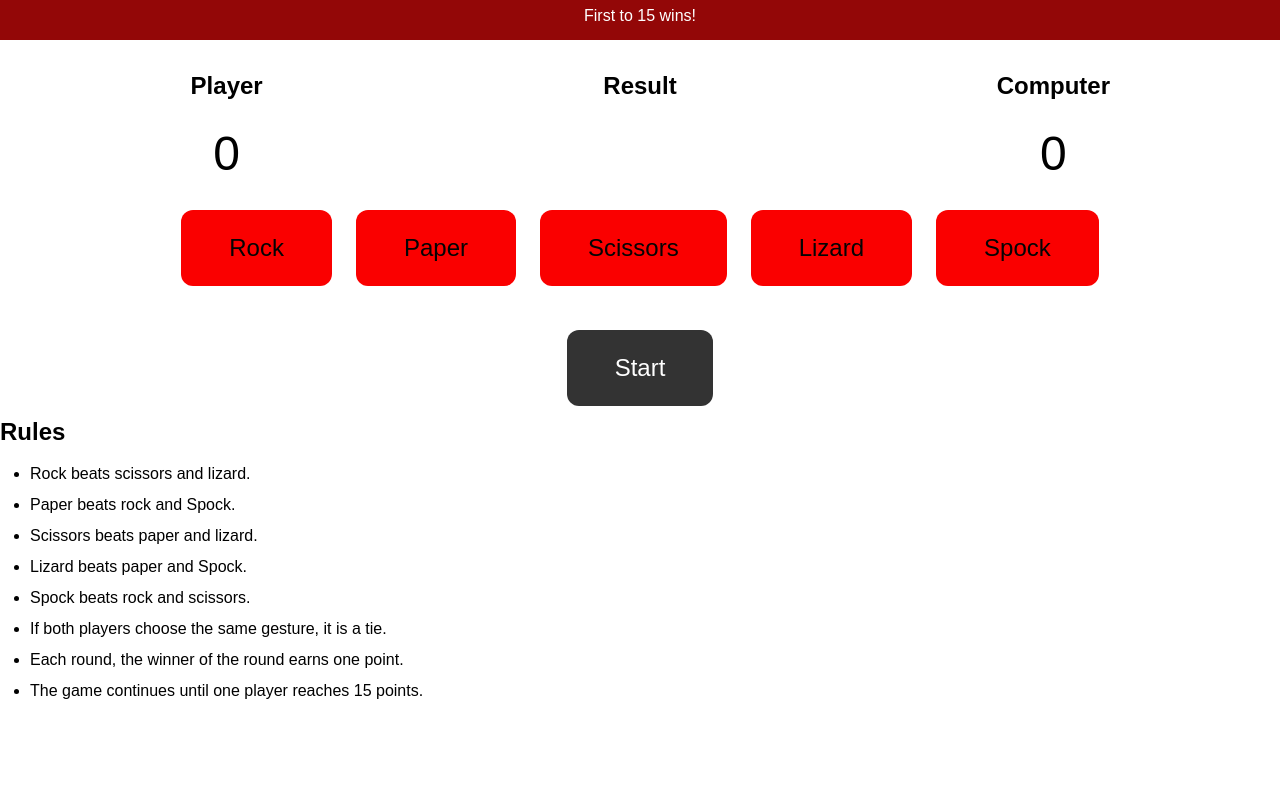
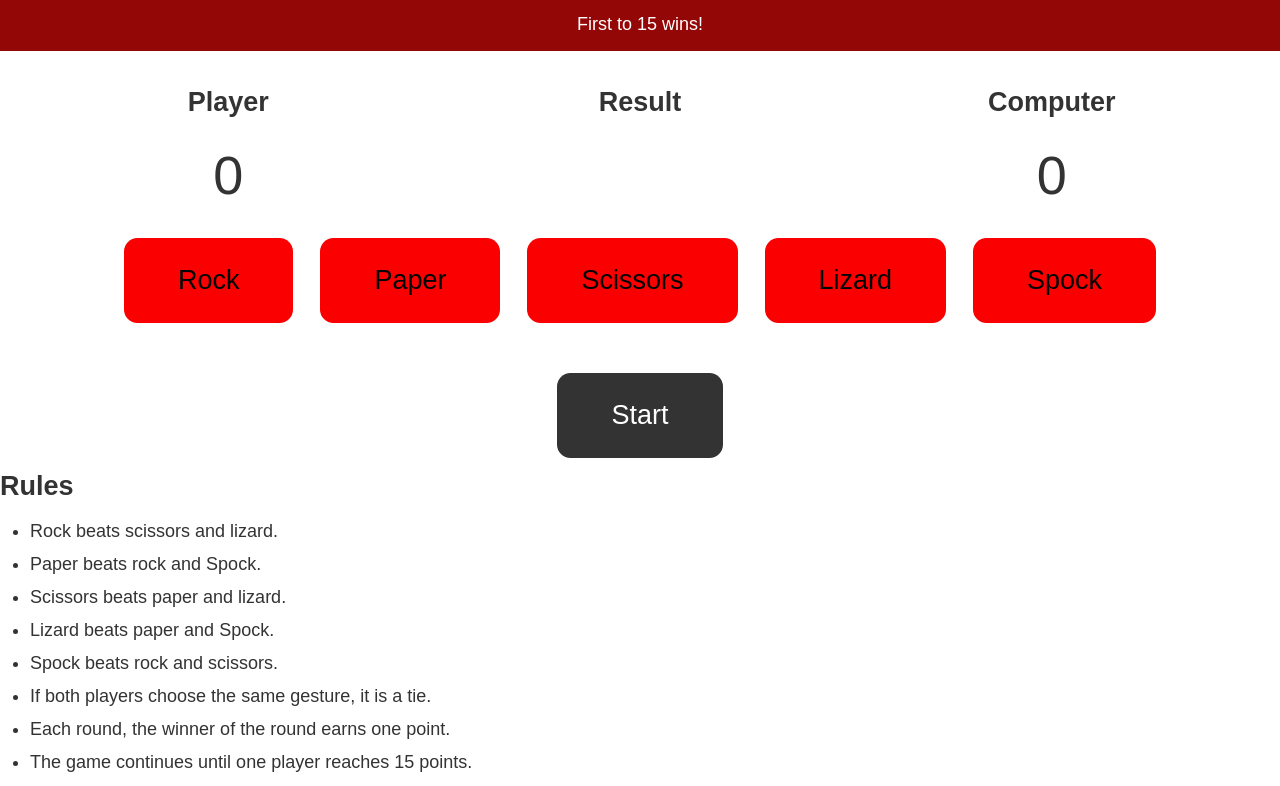
Before and after one commit to brianjdowling101/project-2, a plain HTML site: page index.html in a window 1280 px wide. Shown: the part 75-861 px from the top of the page. Before the commit the page ends 800 px from the top, so only its background shows below. Drawn offline with Linux system fonts and the light colour scheme.

Commit message:
media css

```diff
--- a/style.css
+++ b/style.css
@@ -131,28 +131,29 @@ p {
 
 /* ... */
 
-/* Styles for smaller screens */
-@media (max-width: 768px) {
+/* Default styling for all screens */
+body {
+    font-size: 16px;
+    color: #333;
+}
 
-    /* Reduce font sizes */
+/* Media query for screens smaller than 768px (mobile devices) */
+@media (max-width: 767px) {
+    body {
+        font-size: 14px;
+    }
+}
+
+/* Media query for screens between 768px and 991px (tablets) */
+@media (min-width: 768px) and (max-width: 991px) {
     body {
         font-size: 16px;
     }
+}
 
-    /* Adjust layout */
-    .container {
-        width: 100%;
-        padding: 0;
-    }
-
-    /* Hide elements that take up too much space. */
-    .large-element {
-        display: none;
-    }
-
-    /* Modify positioning */
-    .sticky-element {
-        position: static;
-        margin-top: 10px;
+/* Media query for screens larger than 992px (desktops) */
+@media (min-width: 992px) {
+    body {
+        font-size: 18px;
     }
 }
```
